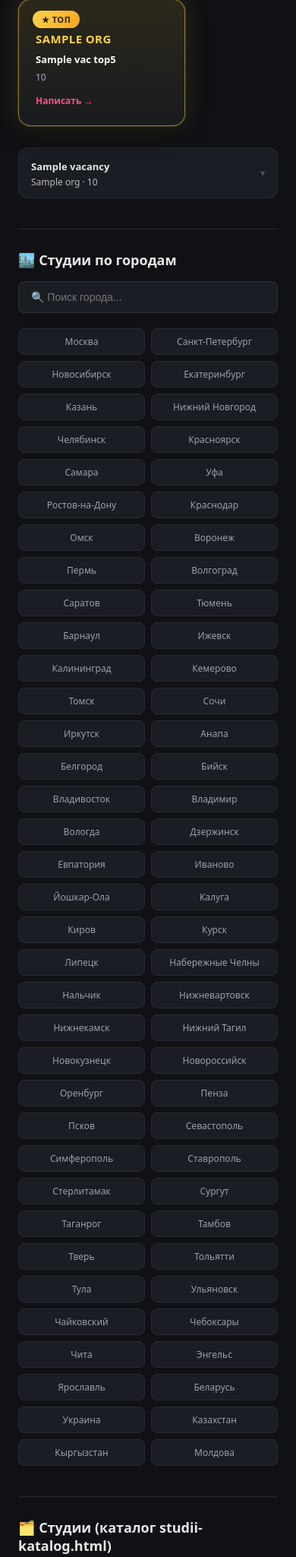
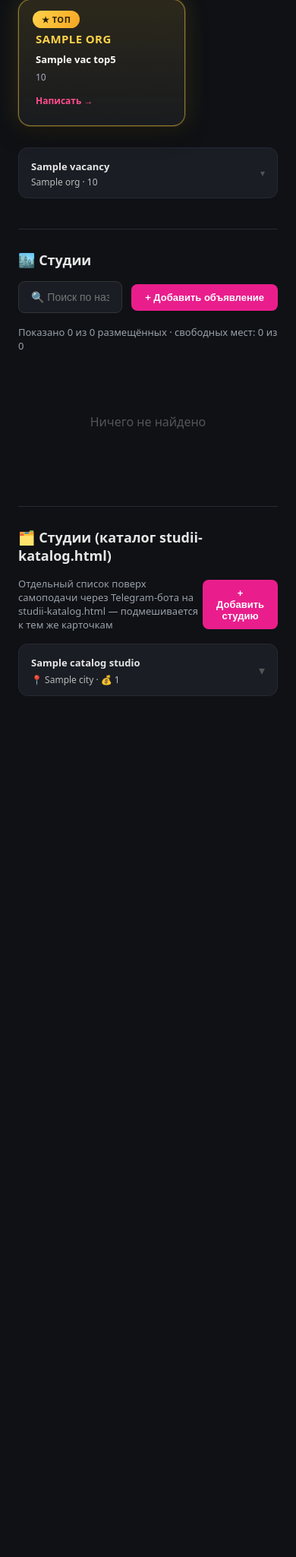
Before and after one commit to admin11111111113/workadult-server, a Flask app: template templates/dashboard.html in a window 390 px wide. Shown: the part 1587-3636 px from the top of the page at 76% size. After the commit the page ends 2503 px from the top, so only its background shows below. Run offline with Flask 3, Linux system fonts and the light colour scheme; the template is opened without the code that fills it: most values are stand-ins (such as "Sample title", 1, 10 or a date in 2020).

Commit message:
replace city-grid drill-down with search + real card view for studios
Admin no longer has to pick from a 70-city grid to see/edit anything.
New "Студии" section shows all placed studios as real cards matching
the public site design (photo, name, tier badge, price) with a search
box filtering by name or city. Click a card to expand its edit form
in place -- same field set as the public submission form (photos,
percent, phone, socials, formats, features, boost tier). "+ Добавить
объявление" opens the identical form for a brand new listing.

```diff
--- a/templates/dashboard.html
+++ b/templates/dashboard.html
@@ -356,49 +356,26 @@
     </div>
   </div>
 
-  <!-- ПО ГОРОДАМ -->
+  <!-- СТУДИИ -->
   <div class="section-block">
-    <h2>🏙️ Студии по городам</h2>
-    <div class="search-box">
-      <input type="text" id="citySearch" placeholder="🔍 Поиск города..." oninput="filterCities(this.value)">
+    <h2>🏙️ Студии</h2>
+    <div class="catalog-toolbar">
+      <div class="search-box" style="flex:1;margin-bottom:0;margin-right:12px">
+        <input type="text" id="studioSearch" placeholder="🔍 Поиск по названию или городу..." oninput="renderStudioGrid()">
+      </div>
+      <button class="btn-add" onclick="toggleStudioAddCard()">+ Добавить объявление</button>
+    </div>
+    <div style="font-size:13px;color:#9aa0aa;margin:12px 0 20px" id="studioGridSummary"></div>
+
+    <div class="add-card" id="studioAddCard">
+      <div id="studioAddFields"></div>
+      <div class="actions-row">
+        <button class="btn btn-save" onclick="submitStudioAdd()">💾 Добавить объявление</button>
+        <button class="btn btn-hide" onclick="toggleStudioAddCard()">Отмена</button>
+      </div>
     </div>
 
-    <div class="city-grid" id="cityGrid">
-      {% set cities = [
-        'Москва','Санкт-Петербург','Новосибирск','Екатеринбург','Казань',
-        'Нижний Новгород','Челябинск','Красноярск','Самара','Уфа',
-        'Ростов-на-Дону','Краснодар','Омск','Воронеж','Пермь','Волгоград',
-        'Саратов','Тюмень','Барнаул','Ижевск','Калининград','Кемерово',
-        'Томск','Сочи','Иркутск','Анапа','Белгород','Бийск','Владивосток',
-        'Владимир','Вологда','Дзержинск','Евпатория','Иваново','Йошкар-Ола',
-        'Калуга','Киров','Курск','Липецк','Набережные Челны','Нальчик',
-        'Нижневартовск','Нижнекамск','Нижний Тагил','Новокузнецк','Новороссийск',
-        'Оренбург','Пенза','Псков','Севастополь','Симферополь','Ставрополь',
-        'Стерлитамак','Сургут','Таганрог','Тамбов','Тверь','Тольятти','Тула',
-        'Ульяновск','Чайковский','Чебоксары','Чита','Энгельс','Ярославль',
-        'Беларусь','Украина','Казахстан','Кыргызстан','Молдова'
-      ] %}
-      {% for city in cities %}
-      {% set city_occupied = [] %}
-      {% for s in slots %}{% if s.get('city') == city and s.get('status') == 'active' and s.get('name') %}{% set _ = city_occupied.append(1) %}{% endif %}{% endfor %}
-      <div class="city-btn {% if city_occupied|length > 0 %}{% endif %}"
-           onclick="showCity('{{ city }}')"
-           data-city="{{ city }}">
-        {{ city }}
-        {% if city_occupied|length > 0 %}
-        <div class="count">{{ city_occupied|length }} студ.</div>
-        {% endif %}
-      </div>
-      {% endfor %}
-    </div>
-
-    <div class="slots-panel" id="slotsPanel">
-      <div class="slots-title">
-        <span id="cityTitle">Выберите город</span>
-        <span style="font-size:13px;color:#9aa0aa" id="citySubtitle"></span>
-      </div>
-      <div class="slots-grid" id="slotsGrid"></div>
-    </div>
+    <div class="cat-grid" id="studioGrid"></div>
   </div>
 
   <!-- СТУДИИ (студий-каталог с сайта) -->
@@ -623,81 +600,22 @@ function submitStudiiAdd() {
   form.submit();
 }
 
-function filterCities(q) {
-  document.querySelectorAll('.city-btn').forEach(btn => {
-    btn.style.display = btn.dataset.city.toLowerCase().includes(q.toLowerCase()) ? '' : 'none';
-  });
-}
-
-function showCity(city) {
-  document.querySelectorAll('.city-btn').forEach(b => b.classList.toggle('active', b.dataset.city === city));
-  document.getElementById('cityTitle').textContent = city;
-
-  // Занятые этим городом + немного свободных мест из общего пула на просмотр.
-  const citySlots = ALL_SLOTS.filter(s => s.city === city && s.status === 'active' && s.name);
-  const freeSlots = ALL_SLOTS.filter(s => !s.name).slice(0, 10);
-
-  document.getElementById('citySubtitle').textContent = citySlots.length + ' занято в городе';
-  document.getElementById('slotsPanel').classList.add('active');
-
-  const grid = document.getElementById('slotsGrid');
-  grid.innerHTML = '';
-
-  // Показываем занятые слоты этого города
-  citySlots.forEach((s, i) => renderSlot(grid, s, i + 1, city));
-  // Добавляем свободные места
-  freeSlots.forEach((s, i) => renderSlot(grid, s, citySlots.length + i + 1, city));
-}
-
-function renderSlot(grid, s, localNum, city) {
-  const isOccupied = !!s.name;
-  const tier = s.boost_tier || 'regular';
-  const boosted = tier !== 'regular';
-
-  let cardClass = 'slot-card';
-  if (boosted) cardClass += ' tier-' + tier;
-  if (isOccupied && s.status === 'active') cardClass += ' occupied';
-
-  let badgeHtml = '';
-  if (!s.name) badgeHtml = '<span class="badge empty">пусто</span>';
-  else if (s.status === 'hidden') badgeHtml = '<span class="badge hidden">скрыто</span>';
-  else badgeHtml = '<span class="badge active">активно</span>';
-
-  let daysHtml = '';
-  if (isOccupied && boosted && s.boost_days_left !== null && s.boost_days_left !== undefined) {
-    const cls = s.boost_days_left <= 3 ? 'warn' : '';
-    daysHtml = `<span class="days ${cls}">буст ещё ${s.boost_days_left} дн.</span>`;
-  }
-
-  const slotId = 'slot-' + s.slot;
-  const photos = (s.photos && s.photos.length) ? s.photos : ['', '', '', '', ''];
-  while (photos.length < 5) photos.push('');
-  const cover = s.cover_photo || photos[0] || '';
-  const fmts = ['studio', 'home', 'pair', 'guys', 'nonnude'];
-  const fmtLabels = {studio: 'В студии', home: 'Из дома', pair: 'Парой', guys: 'Принимаем парней', nonnude: 'Non Nude'};
-  const feats = ['weekly_pay', 'flexible_schedule', 'housing', 'training', 'city_center', 'near_metro'];
-  const featLabels = {weekly_pay: 'Еженедельные выплаты', flexible_schedule: 'Гибкий график',
+const FMT_LIST = ['studio', 'home', 'pair', 'guys', 'nonnude'];
+const FMT_LABELS = {studio: 'В студии', home: 'Из дома', pair: 'Парой', guys: 'Принимаем парней', nonnude: 'Non Nude'};
+const FEAT_LIST = ['weekly_pay', 'flexible_schedule', 'housing', 'training', 'city_center', 'near_metro'];
+const FEAT_LABELS = {weekly_pay: 'Еженедельные выплаты', flexible_schedule: 'Гибкий график',
   housing: 'Предоставляем проживание', training: 'Обучение новичков',
   city_center: 'В центре города', near_metro: 'Рядом с метро'};
 
-  grid.innerHTML += `
-    <div class="${cardClass}">
-      <div class="slot-header" onclick="toggleSlot('${slotId}')">
-        <div>
-          <span class="slot-num">
-            <span class="badge-tier ${tier}">${TIER_LABEL[tier]}</span> Место #${localNum} (глоб. #${s.slot})
-            ${boosted ? ` · $${s.boost_price}/мес` : ''}
-          </span>
-          ${s.name ? `<div style="font-size:12px;color:#bbb;margin-top:2px">${s.name}</div>` : ''}
-        </div>
-        <div class="slot-meta">
-          ${daysHtml}
-          ${badgeHtml}
-          <span style="color:#555">▾</span>
-        </div>
-      </div>
-      <div class="slot-body" id="${slotId}">
-        <form method="post" action="/admin/slot/${s.slot}">
+/* Общая форма полей студии — та же и для добавления, и для редактирования
+   (те же поля, что в публичной форме подачи на сайте). */
+function studioFormFields(s) {
+  s = s || {};
+  const photos = (s.photos && s.photos.length) ? s.photos.slice() : [];
+  while (photos.length < 5) photos.push('');
+  const cover = s.cover_photo || photos.find(p => p) || '';
+  const tier = s.boost_tier || 'regular';
+  return `
     <div class="form-grid">
       <div class="form-group">
         <label>Название студии</label>
@@ -705,7 +623,7 @@ function renderSlot(grid, s, localNum, city) {
       </div>
       <div class="form-group">
         <label>Город</label>
-              <input name="city" value="${city}" readonly style="opacity:0.6">
+        <input name="city" value="${s.city || ''}" placeholder="Город">
       </div>
       <div class="form-group">
         <label>Процент для моделей</label>
@@ -720,7 +638,7 @@ function renderSlot(grid, s, localNum, city) {
         <textarea name="desc" placeholder="Описание студии">${s.desc || ''}</textarea>
       </div>
       <div class="form-group full">
-              <label>Фото (до 5 ссылок)</label>
+        <label>Фото (до 5 ссылок, первое — обложка по умолчанию, 800×500)</label>
         <div style="display:grid;gap:6px">
           ${photos.map((p, i) => `<input name="photos" value="${p}" placeholder="https://... фото ${i + 1}">`).join('')}
         </div>
@@ -755,13 +673,13 @@ function renderSlot(grid, s, localNum, city) {
       <div class="form-group full">
         <label>Форматы работы</label>
         <div class="fmt-checks">
-                ${fmts.map(f => `<label><input type="checkbox" name="fmt" value="${f}" ${s['fmt_' + f] ? 'checked' : ''}> ${fmtLabels[f]}</label>`).join('')}
+          ${FMT_LIST.map(f => `<label><input type="checkbox" name="fmt" value="${f}" ${s['fmt_' + f] ? 'checked' : ''}> ${FMT_LABELS[f]}</label>`).join('')}
         </div>
       </div>
       <div class="form-group full">
         <label>Особенности</label>
         <div class="fmt-checks">
-                ${feats.map(f => `<label><input type="checkbox" name="feature" value="${f}" ${s['feat_' + f] ? 'checked' : ''}> ${featLabels[f]}</label>`).join('')}
+          ${FEAT_LIST.map(f => `<label><input type="checkbox" name="feature" value="${f}" ${s['feat_' + f] ? 'checked' : ''}> ${FEAT_LABELS[f]}</label>`).join('')}
         </div>
       </div>
       <div class="form-group full">
@@ -775,11 +693,80 @@ function renderSlot(grid, s, localNum, city) {
         </select>
       </div>
     </div>
+  `;
+}
+
+function toggleStudioAddCard() {
+  const card = document.getElementById('studioAddCard');
+  card.classList.toggle('open');
+  if (card.classList.contains('open')) {
+    document.getElementById('studioAddFields').innerHTML = studioFormFields({});
+  }
+}
+
+function submitStudioAdd() {
+  const free = ALL_SLOTS.find(s => !s.name);
+  if (!free) { alert('Нет свободных мест из ' + ALL_SLOTS.length); return; }
+  const form = document.createElement('form');
+  form.method = 'post';
+  form.action = '/admin/slot/' + free.slot;
+  const src = document.getElementById('studioAddFields');
+  src.querySelectorAll('input, textarea, select').forEach(el => {
+    if ((el.type === 'checkbox') && !el.checked) return;
+    const clone = document.createElement('input');
+    clone.type = 'hidden';
+    clone.name = el.name;
+    clone.value = el.type === 'checkbox' ? el.value : el.value;
+    form.appendChild(clone);
+  });
+  document.body.appendChild(form);
+  form.submit();
+}
+
+function renderStudioGrid() {
+  const q = (document.getElementById('studioSearch').value || '').trim().toLowerCase();
+  const occupied = ALL_SLOTS.filter(s => s.name && s.status === 'active');
+  const filtered = q ? occupied.filter(s => (s.name || '').toLowerCase().includes(q) || (s.city || '').toLowerCase().includes(q)) : occupied;
+  const free = ALL_SLOTS.filter(s => !s.name).length;
+  document.getElementById('studioGridSummary').textContent =
+    `Показано ${filtered.length} из ${occupied.length} размещённых · свободных мест: ${free} из ${ALL_SLOTS.length}`;
+
+  const grid = document.getElementById('studioGrid');
+  if (!filtered.length) {
+    grid.innerHTML = '<div class="cat-empty">Ничего не найдено</div>';
+    return;
+  }
+  grid.innerHTML = filtered.map(s => {
+    const tier = s.boost_tier || 'regular';
+    const boosted = tier !== 'regular';
+    const cover = s.cover_photo || (s.photos && s.photos.find(p => p)) || s.photo || '';
+    const editId = 'studio-edit-' + s.slot;
+    let daysHtml = '';
+    if (boosted && s.boost_days_left !== null && s.boost_days_left !== undefined) {
+      const cls = s.boost_days_left <= 3 ? 'warn' : '';
+      daysHtml = `<span class="days ${cls}">буст ещё ${s.boost_days_left} дн.</span>`;
+    }
+    return `
+    <div>
+      <div class="cat-card ${boosted ? 'tier-' + tier : ''}" onclick="toggleSlot('${editId}')" style="cursor:pointer">
+        <div class="cat-badge">
+          <span class="badge-tier ${tier}">${TIER_LABEL[tier]}</span>
+          <span>${s.status === 'hidden' ? '<span class="badge hidden">скрыто</span>' : (boosted ? '$' + s.boost_price + '/мес' : '')}</span>
+        </div>
+        ${cover ? `<img class="cat-photo" src="${cover}" alt="" onerror="this.style.display='none'">` : ''}
+        <div class="cat-name">${s.name}</div>
+        <div class="cat-city">📍 ${s.city || ''}${s.percent ? ' · 💰 ' + s.percent : ''}</div>
+        ${s.desc ? `<div class="cat-desc">${s.desc}</div>` : ''}
+        ${s.contacts ? `<div class="cat-contacts">📞 ${s.contacts}</div>` : ''}
+        ${daysHtml}
+      </div>
+      <div class="slot-body" id="${editId}">
+        <form method="post" action="/admin/slot/${s.slot}">
+          ${studioFormFields(s)}
           <div class="actions-row">
             <button class="btn btn-save" type="submit">💾 Сохранить</button>
           </div>
         </form>
-        ${s.name ? `
         <div class="actions-row">
           ${boosted ? `
           <form method="post" action="/admin/slot/${s.slot}/extend" style="display:inline">
@@ -794,11 +781,12 @@ function renderSlot(grid, s, localNum, city) {
             <button class="btn btn-delete" type="submit">🗑 Удалить</button>
           </form>
         </div>
-        ` : ''}
       </div>
     </div>
     `;
+  }).join('');
 }
+renderStudioGrid();
 
 function toggleSlot(id) {
   const el = document.getElementById(id);
```
Lines whose indentation alone changed are shown as unchanged.
